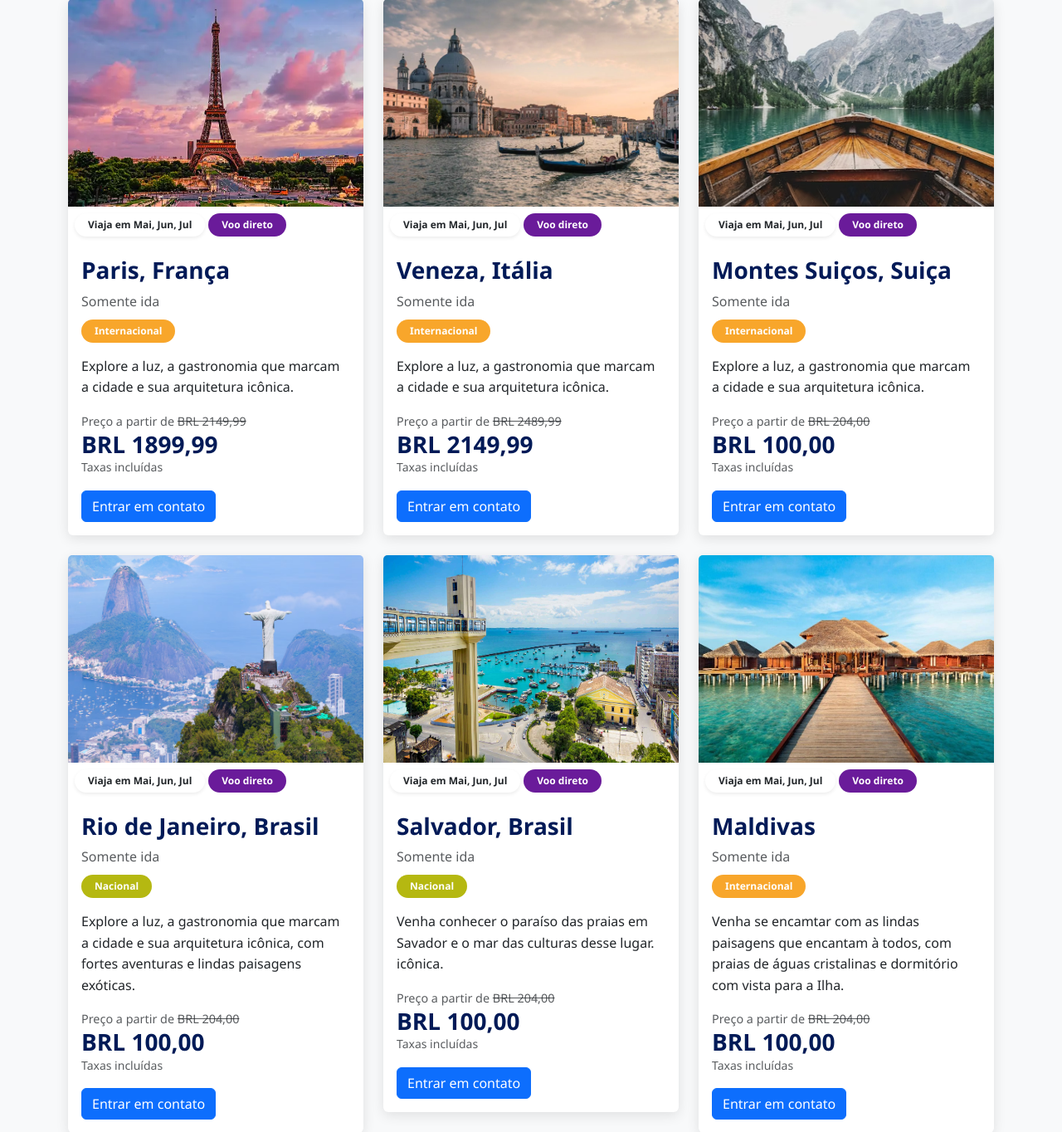
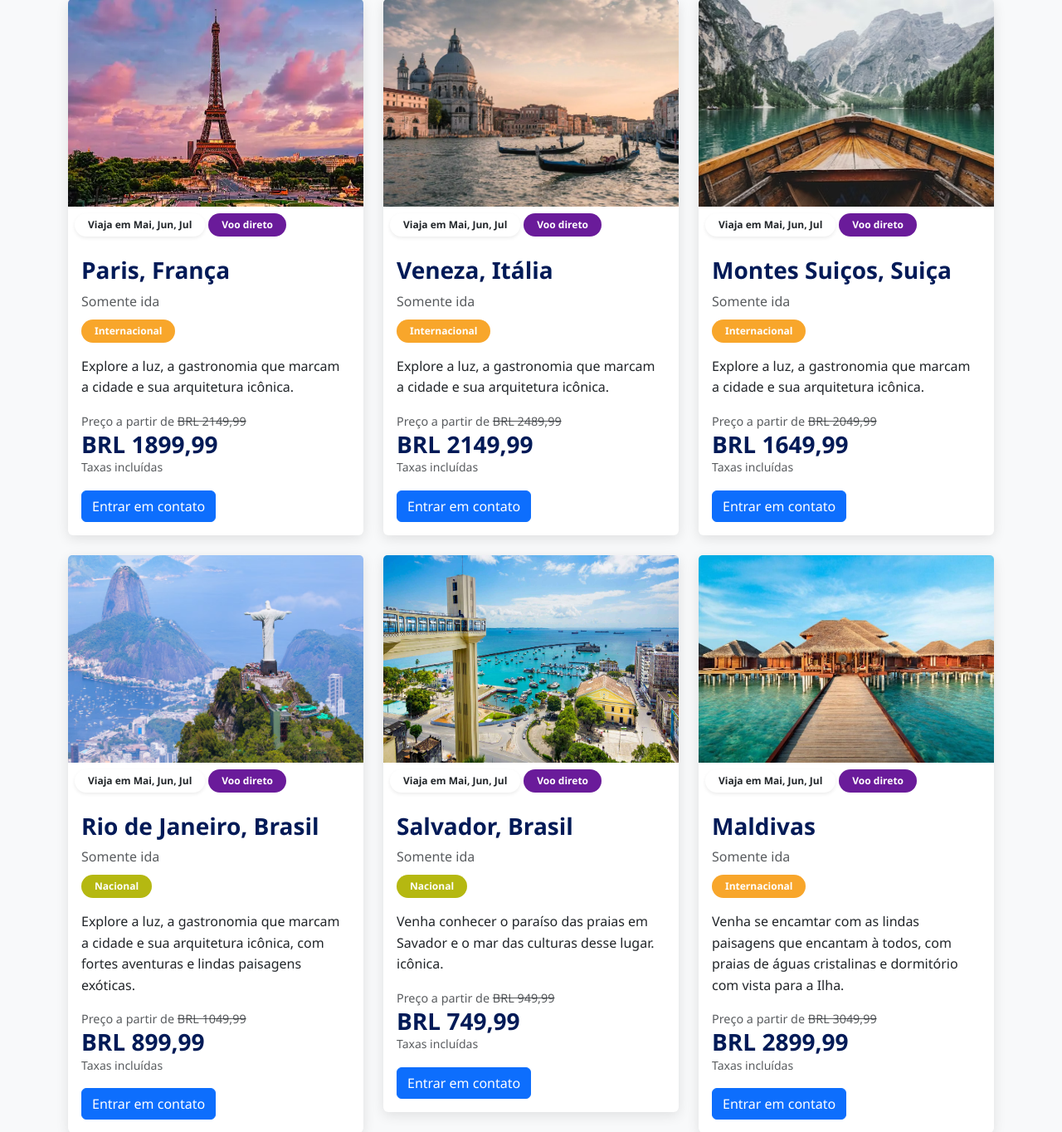
Before and after one commit to CarolineMatte/pweb1_2026_1, a PHP site: page /paginas/destinos.html in a window 1280 px wide. Shown: the part 268-1632 px from the top of the page at 83% size. Run offline with PHP 8.4, Linux system fonts and the light colour scheme.

Commit message:
commit
commit

```diff
--- a/trabalho_01_site_viagens/css/style.css
+++ b/trabalho_01_site_viagens/css/style.css
@@ -13,19 +13,19 @@ header {
 
 .nav-link {
     font-weight: 600;
-    color: #ffffff !important; /* Alterado para branco para dar contraste com o fundo escuro */
+    color: #ffffff !important;
     transition: 0.3s;
 }
 
 .nav-link:hover, .nav-link.active {
-    color: #f0ad4e !important; /* Cor de destaque para o menu */
+    color: #f0ad4e !important;
 }
 
 /* Ajuste do Carousel (SlideShow) */
 .carousel-item img {
     object-fit: cover;
-    height: 450px; /* Altura fixa para manter o padrão visual */
-    filter: brightness(0.8); /* Escurece um pouco para o texto aparecer melhor */
+    height: 450px;
+    filter: brightness(0.8);
 }
 
 /* Cards de Destinos */
@@ -46,7 +46,7 @@ header {
 
 /* Footer (Rodapé) */
 footer {
-    background-color: #0A2A5E !important; /* Fundo alterado para azul royal/marinho */
+    background-color: #0A2A5E !important;
 }
 
 footer a {
--- a/trabalho_01_site_viagens/index.html
+++ b/trabalho_01_site_viagens/index.html
@@ -15,6 +15,7 @@
             <div class="logo">
                 <img src="img/logo.png" alt="Logomarca" height="100" class="rounded-circle">
             </div>
+
             <nav class="navbar navbar-expand-lg navbar-light">
                 <div class="constainer-fluid">
                     <div class="collapse navbar-collapse" id="navbarNav">
--- a/trabalho_01_site_viagens/paginas/contato.html
+++ b/trabalho_01_site_viagens/paginas/contato.html
@@ -56,8 +56,7 @@
                 <h2>Nossa Localização</h2>
                 <p>Visite nossa agência física.</p>
                 <div class="ratio ratio-16x9 border rounded shadow-sm overflow-hidden">
-                    <iframe src="https://www.openstreetmap.org/export/embed.html?bbox=-52.600865364074714%2C-27.13815366009956%2C-52.59840309619904%2C-27.136585440930958&amp;layer=mapnik" style="border: 0"></iframe>
-                </div>
+<iframe width="100%" height="100%" frameborder="0" scrolling="no" src="https://www.openstreetmap.org/export/embed.html?bbox=-52.6183%2C-27.1576%2C-52.5783%2C-27.1176&amp;layer=mapnik&amp;marker=-27.1376%2C-52.5983" style="border: 1px solid #ddd; border-radius: 8px;"></iframe>                </div>
                 <div class="mt-3">
                     <small>
                         <a href="https://www.openstreetmap.org/?#map=18/-27.137667/-52.600501" target="_blank"
--- a/trabalho_01_site_viagens/paginas/destinos.html
+++ b/trabalho_01_site_viagens/paginas/destinos.html
@@ -29,6 +29,8 @@
     </header>
 
     <main class="container my-5">
+
+
         <h2 class="text-center mb-5">DESTINOS EM DESTAQUE</h2>
 
         <div class="row">
@@ -98,9 +100,9 @@
                             style="background-color: #f8a62b;">Internacional</span>
                         <p class="card-content">Explore a luz, a gastronomia que marcam a cidade e sua arquitetura
                             icônica.</p>
-                        <p class="text-muted mb-0" style="font-size: 0.9rem;">Preço a partir de <del>BRL 204,00</del>
+                        <p class="text-muted mb-0" style="font-size: 0.9rem;">Preço a partir de <del>BRL 2049,99</del>
                         </p>
-                        <h3 class="fw-bold mb-0" style="color: #001a57;">BRL 100,00</h3>
+                        <h3 class="fw-bold mb-0" style="color: #001a57;">BRL 1649,99</h3>
                         <p class="text-muted small">Taxas incluídas</p>
                         <a href="../paginas/contato.html" class="btn btn-primary">Entrar em contato</a>
                     </div>
@@ -123,9 +125,9 @@
                             style="background-color: #b5b811;">Nacional</span>
                         <p class="card-content">Explore a luz, a gastronomia que marcam a cidade e sua arquitetura
                             icônica, com fortes aventuras e lindas paisagens exóticas.</p>
-                        <p class="text-muted mb-0" style="font-size: 0.9rem;">Preço a partir de <del>BRL 204,00</del>
+                        <p class="text-muted mb-0" style="font-size: 0.9rem;">Preço a partir de <del>BRL 1049,99</del>
                         </p>
-                        <h3 class="fw-bold mb-0" style="color: #001a57;">BRL 100,00</h3>
+                        <h3 class="fw-bold mb-0" style="color: #001a57;">BRL 899,99</h3>
                         <p class="text-muted small">Taxas incluídas</p>
                         <a href="../paginas/contato.html" class="btn btn-primary">Entrar em contato</a>
                     </div>
@@ -149,9 +151,9 @@
                         <p class="card-content">Venha conhecer o paraíso das praias em Savador e o mar das culturas
                             desse lugar.
                             icônica.</p>
-                        <p class="text-muted mb-0" style="font-size: 0.9rem;">Preço a partir de <del>BRL 204,00</del>
+                        <p class="text-muted mb-0" style="font-size: 0.9rem;">Preço a partir de <del>BRL 949,99</del>
                         </p>
-                        <h3 class="fw-bold mb-0" style="color: #001a57;">BRL 100,00</h3>
+                        <h3 class="fw-bold mb-0" style="color: #001a57;">BRL 749,99</h3>
                         <p class="text-muted small">Taxas incluídas</p>
                         <a href="../paginas/contato.html" class="btn btn-primary">Entrar em contato</a>
                     </div>
@@ -174,9 +176,9 @@
                             style="background-color: #f8a62b;">Internacional</span>
                         <p class="card-content">Venha se encamtar com as lindas paisagens que encantam à todos, com
                             praias de águas cristalinas e dormitório com vista para a Ilha.</p>
-                        <p class="text-muted mb-0" style="font-size: 0.9rem;">Preço a partir de <del>BRL 204,00</del>
+                        <p class="text-muted mb-0" style="font-size: 0.9rem;">Preço a partir de <del>BRL 3049,99</del>
                         </p>
-                        <h3 class="fw-bold mb-0" style="color: #001a57;">BRL 100,00</h3>
+                        <h3 class="fw-bold mb-0" style="color: #001a57;">BRL 2899,99</h3>
                         <p class="text-muted small">Taxas incluídas</p>
                         <a href="../paginas/contato.html" class="btn btn-primary">Entrar em contato</a>
                     </div>
```
